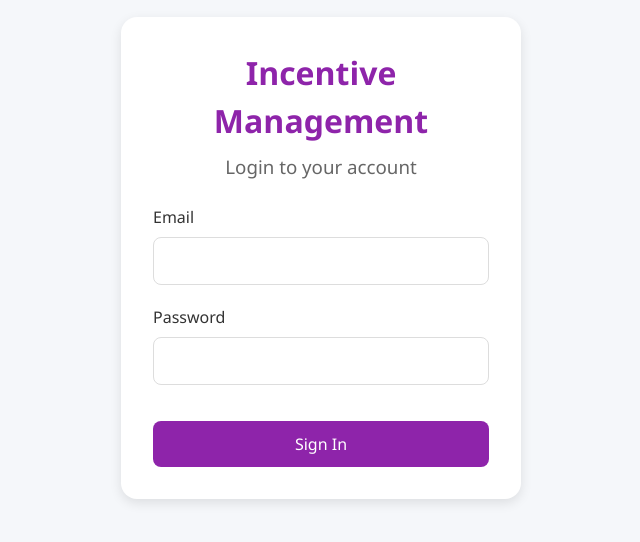
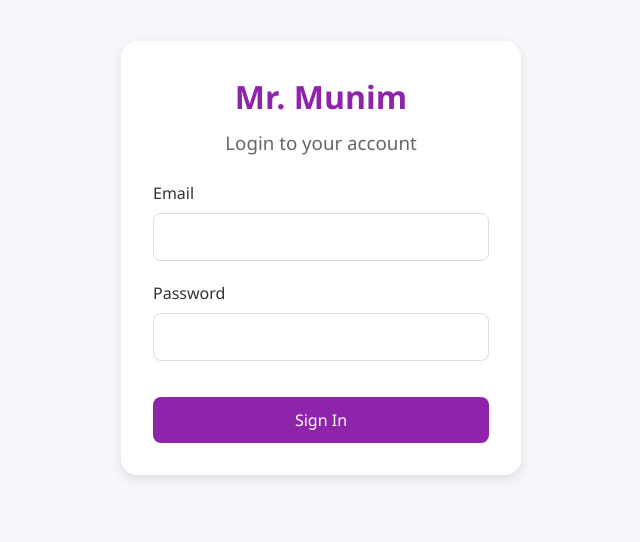
Before and after one commit to shivchandra0406/incentive-web, a React (Vite) app: page / in a window 1280 px wide. Shown: the part 142-684 px from the top of the page, without its empty margins (319-959 px from the left). Built offline with nearby package versions, Linux system fonts and the light colour scheme.

Commit message:
Update application title from 'Incentive Management' to 'Mr. Munim'

```diff
--- a/index.html
+++ b/index.html
@@ -4,7 +4,7 @@
     <meta charset="UTF-8" />
     <link rel="icon" type="image/svg+xml" href="/vite.svg" />
     <meta name="viewport" content="width=device-width, initial-scale=1.0" />
-    <title>Incentive Management</title>
+    <title>Mr. Munim</title>
   </head>
   <body>
     <div id="root"></div>
--- a/src/App.jsx
+++ b/src/App.jsx
@@ -40,7 +40,7 @@ function App() {
     return (
       <div className="login-container">
         <div className="login-form">
-          <h1>Incentive Management</h1>
+          <h1>Mr. Munim</h1>
           <h3>Login to your account</h3>
           <form onSubmit={handleLogin}>
             <div className="form-group">
@@ -74,7 +74,7 @@ function App() {
       {/* Sidebar */}
       <div className="sidebar">
         <div className="sidebar-header">
-          <h3>Incentive Management</h3>
+          <h3>Mr. Munim</h3>
         </div>
         <ul className="sidebar-menu">
           <li
--- a/src/AppLegacy.jsx
+++ b/src/AppLegacy.jsx
@@ -40,7 +40,7 @@ function AppLegacy() {
     return (
       <div className="login-container">
         <div className="login-form">
-          <h1>Incentive Management</h1>
+          <h1>Mr. Munim</h1>
           <h3>Login to your account</h3>
           <form onSubmit={handleLogin}>
             <div className="form-group">
@@ -74,7 +74,7 @@ function AppLegacy() {
       {/* Sidebar */}
       <div className="sidebar">
         <div className="sidebar-header">
-          <h3>Incentive Management</h3>
+          <h3>Mr. Munim</h3>
         </div>
         <ul className="sidebar-menu">
           <li
--- a/src/components/layout/Navbar.tsx
+++ b/src/components/layout/Navbar.tsx
@@ -57,7 +57,7 @@ const Navbar = ({ toggleDrawer }: NavbarProps) => {
         </IconButton>
 
         <Typography variant="h6" component="div" sx={{ flexGrow: 1 }}>
-          Incentive Management
+          Mr. Munim
         </Typography>
 
         {user ? (
--- a/src/pages/auth/Login.tsx
+++ b/src/pages/auth/Login.tsx
@@ -88,7 +88,7 @@ const Login = () => {
           }}
         >
           <Typography component="h1" variant="h5" sx={{ mb: 3 }}>
-            Incentive Management System
+            Mr. Munim
           </Typography>
 
           <Typography component="h2" variant="h6" sx={{ mb: 3 }}>
```
